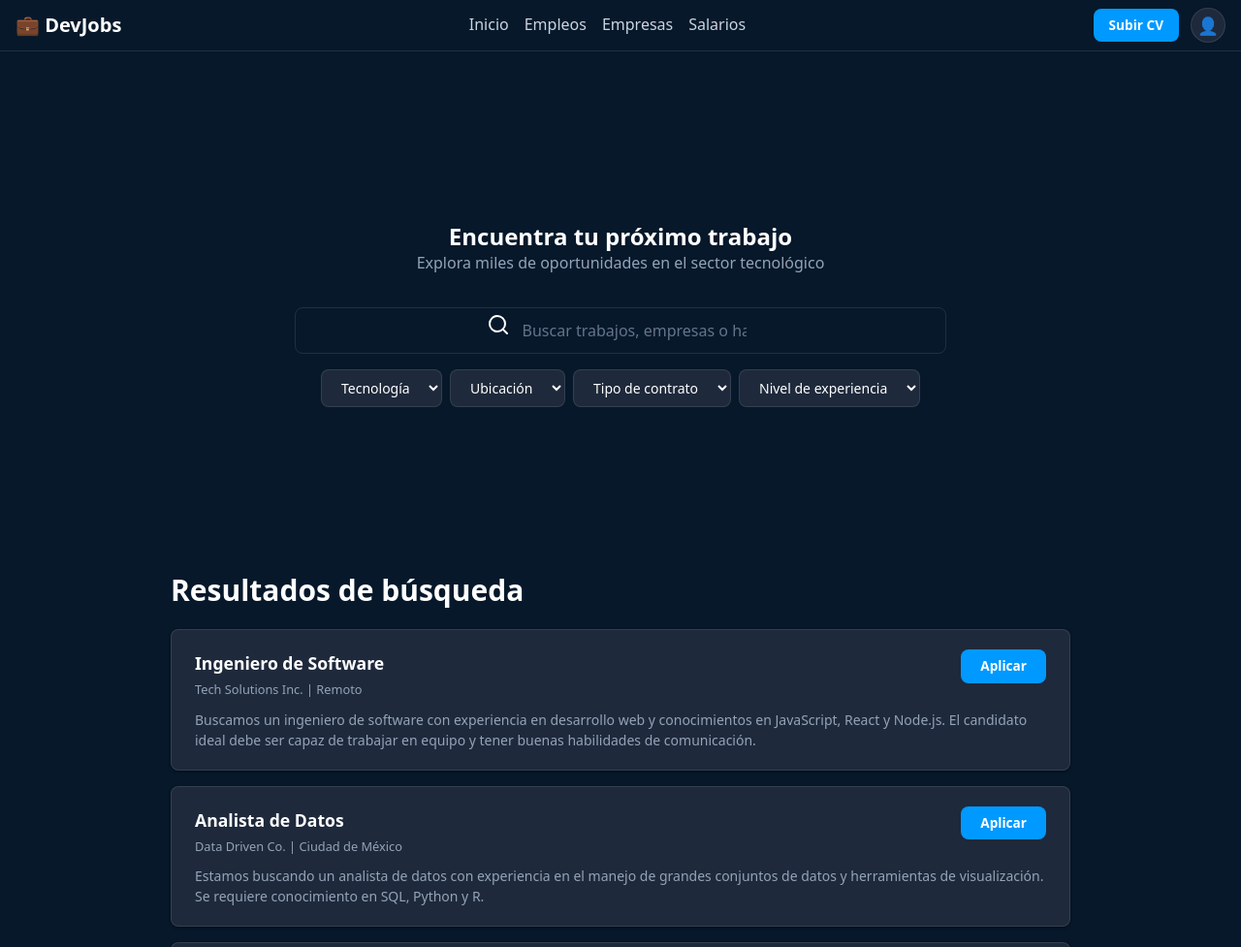
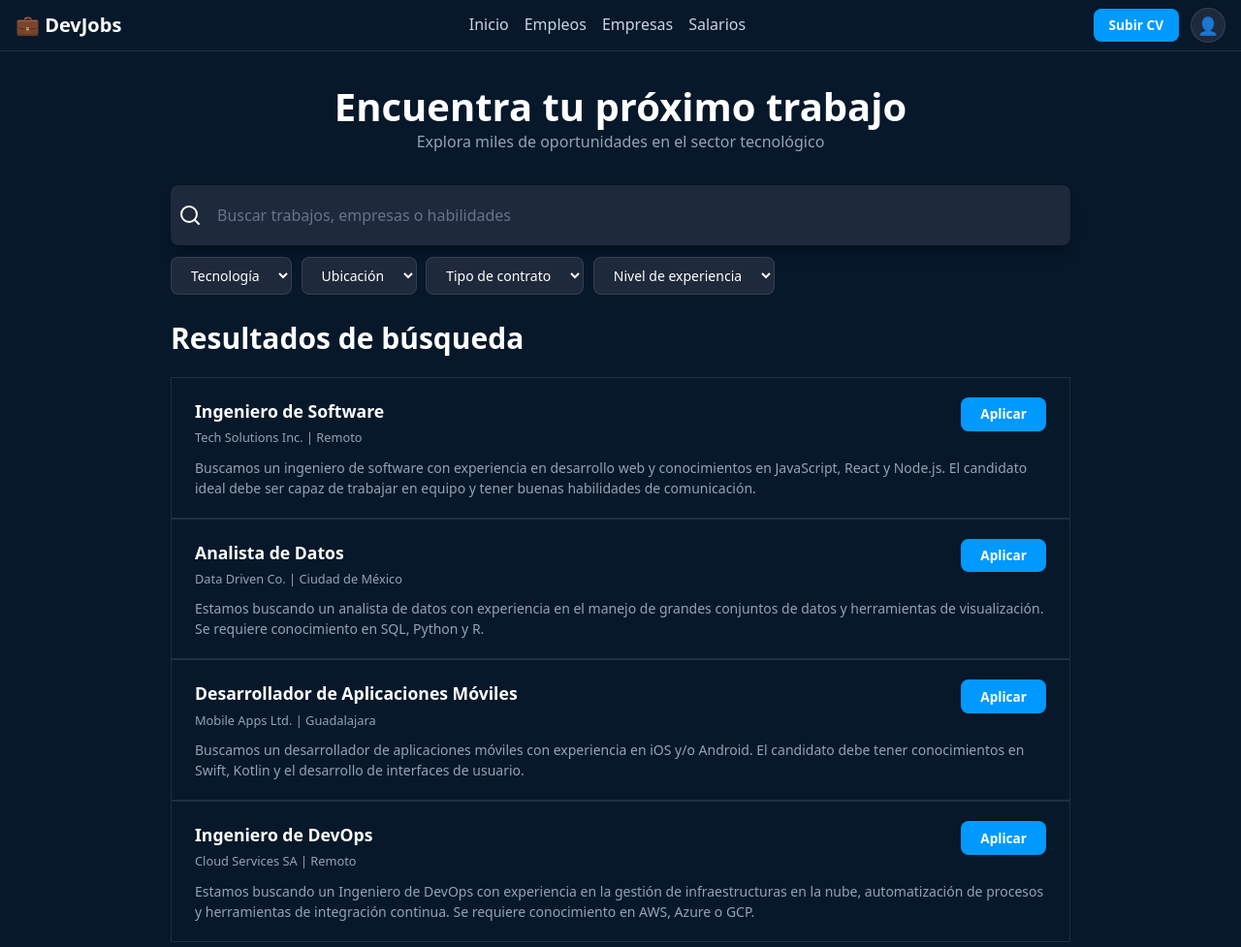
Before and after one commit to Sebastianaac1/BOOTCAMP, a plain HTML site: page 00.html-css/empleos.html in a window 1280 px wide. Shown: the top 977 px of the page at 97% size. Drawn offline with Linux system fonts and the light colour scheme.

Commit message:
Segunda pagina empleos lista

```diff
--- a/00.html-css/empleos.html
+++ b/00.html-css/empleos.html
@@ -18,8 +18,8 @@
         <h2>💼 DevJobs</h2>
 
         <nav>
-            <a href="">Inicio</a>
-            <a href="">Empleos</a>
+            <a href="index.html">Inicio</a>
+            <a href="empleos.html">Empleos</a>
             <a href="">Empresas</a>
             <a href="">Salarios</a>
         </nav>
@@ -35,12 +35,14 @@
             <p>Explora miles de oportunidades en el sector tecnológico</p>
 
             <form role="search">
+                <div>
                     <svg xmlns="http://www.w3.org/2000/svg" width="24" height="24" viewBox="0 0 24 24" fill="none"
                         stroke="currentColor" stroke-width="2" stroke-linecap="round" stroke-linejoin="round">
                         <circle cx="11" cy="11" r="8"></circle>
                         <line x1="21" y1="21" x2="16.65" y2="16.65"></line>
                     </svg>
                     <input type="text" placeholder="Buscar trabajos, empresas o habilidades" />
+                </div>
             </form>
 
             <!-- Filtros justo debajo del buscador -->
--- a/00.html-css/style.css
+++ b/00.html-css/style.css
@@ -398,66 +398,56 @@ select {
     display: flex;
     flex-direction: column;
     align-items: center;
-    padding: 2.5rem 1rem 2rem;
+    padding: 2rem 1rem 1.5rem;
+    height: auto;
+    justify-content: flex-start;
+}
+
+.hero-empleos form {
+    max-width: 960px;
+
 }
 
 .hero-empleos h1 {
     justify-content: center;
+    font-size: 2.5rem;
 }
 
-.hero-empleos form {
-    border: 1px solid var(--border);
-    border-radius: 0.5rem;
-}
+
 
 /* Filtros en fila horizontal */
 .filtros {
     display: flex;
-    gap: 0.5rem;
+    gap: 0.6rem;
     flex-wrap: wrap;
-    justify-content: center;
-    margin-top: 1rem;
+    justify-content: flex-start;
+    margin-top: 0.75rem;
+    width: 100%;
+    max-width: 960px;
+    padding-inline: 1rem;
 }
 
 /* Sección de resultados */
 .resultados {
     max-width: 960px;
     margin: 0 auto;
-    padding: 2rem 1rem;
+    padding: 0.75rem 1rem 0;
 }
 
 .resultados h2 {
     font-size: 1.25rem;
     font-weight: 700;
-    margin-bottom: 1.5rem;
+    margin-bottom: 0.75rem;
 }
 
 /* Tarjetas de empleo */
-.empleo-card {
-    background-color: var(--card-bg);
-    border: 1px solid var(--border);
-    border-radius: 0.5rem;
-    padding: 1.25rem 1.5rem;
-    margin-bottom: 1rem;
-    transition: border-color 0.2s;
-}
-
-.empleo-card:hover {
-    border-color: var(--primary-light);
-}
-
-.empleo-card svg {
-    background: none;
-    width: auto;
-    height: auto;
-    padding: 0;
-}
 
 .empleo-info {
     display: flex;
     justify-content: space-between;
     align-items: flex-start;
     margin-bottom: 0.5rem;
+
 }
 
 .empleo-card h3 {
@@ -562,3 +552,25 @@ select {
 .btn-subir-cv:hover {
     background-color: var(--primary-hover);
 }
+
+/* Reutiliza article como base, solo sobreescribe lo necesario */
+.empleo-card {
+    background-color: transparent;
+    border: 1px solid var(--border);
+    padding: 1.25rem 1.5rem;
+    margin-bottom: 0;
+    box-shadow: none;
+    border-radius: 0;
+    transition: border-color 0.2s;
+}
+
+.empleo-card:hover {
+    border-color: var(--primary-light);
+}
+
+.hero-empleos {
+    height: 100%;
+    max-height: 15rem;
+    /*altura de la pagina de empleos lo hice manual no encontre
+    la forma de no hacerlo manual*/
+}
```
Also changed, not shown: 00.html-css/index.html (+5 -3 lines). Lines whose indentation alone changed are shown as unchanged.
